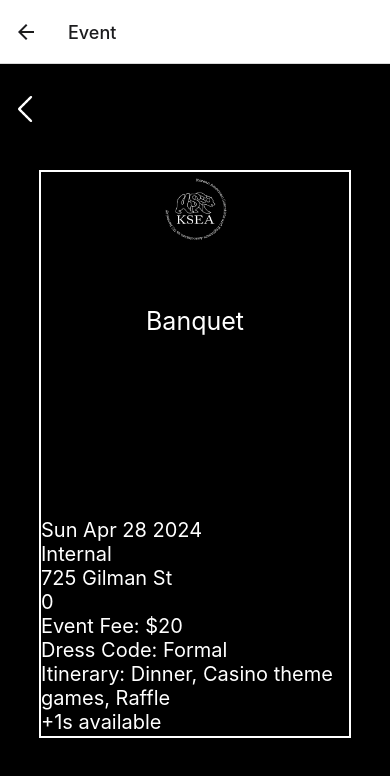
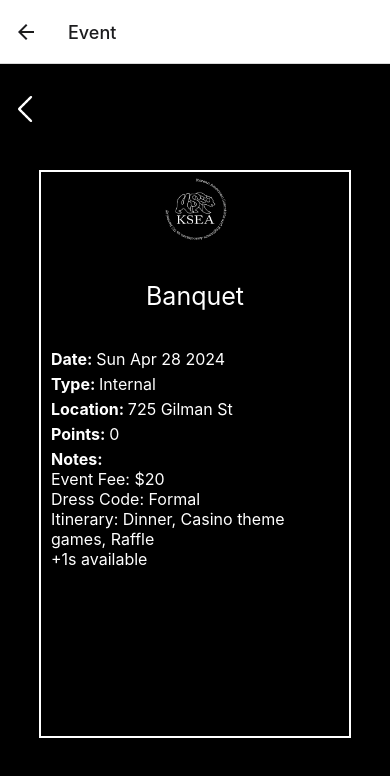
Before and after one commit to namwook0921/KSEA_App, a React Native app: screen /Event in a window 390 px wide. Shown: the top 776 px of the page. Built offline with nearby package versions, Linux system fonts and the light colour scheme.

Commit message:
EventScreen Layout Fix

```diff
--- a/src/screens/EventScreen.js
+++ b/src/screens/EventScreen.js
@@ -38,11 +38,27 @@ const ProfileScreen = ({ navigation }) => {
         </View>
 
         <View style={styles.InfoContainer}>
-          <Text style={styles.InfoText}>{event.date.toDateString()}</Text>
-          <Text style={styles.InfoText}>{event.type}</Text>
-          <Text style={styles.InfoText}>{event.location}</Text>
-          <Text style={styles.InfoText}>{event.points}</Text>
-          <Text style={styles.InfoText}>{event.note}</Text>
+          <Text style={styles.InfoText}>
+            <Text style = {styles.BoldText}>
+              Date: </Text>
+            {event.date.toDateString()}
+          </Text>
+          <Text style={styles.InfoText}>
+            <Text style = {styles.BoldText}>Type: </Text>
+            {event.type}
+          </Text>
+          <Text style={styles.InfoText}>
+            <Text style = {styles.BoldText}>Location: </Text>
+            {event.location}
+          </Text>
+          <Text style={styles.InfoText}>
+            <Text style = {styles.BoldText}>Points: </Text>
+            {event.points}
+          </Text>
+          <Text style={styles.InfoText}>
+            <Text style = {styles.BoldText}>Notes: {'\n'}</Text>
+            {event.note}
+          </Text>
           <Text style={styles.InfoText}>{event.register_link}</Text>
         </View>
       </View>
@@ -73,17 +89,18 @@ const styles = StyleSheet.create({
     height: 30,
   },
   KSEAContainer: {
-    flex: 0.5,
-    marginBottom: 20,
+    flex: 0.3,
+    marginBottom: 10,
     justifyContent: "flex-start",
     alignItems: "stretch",
   },
   MainContainer: {
     width: "80%", // 80% of Screen Width
     aspectRatio: 0.55, // Height & Width Ratio
-    justifyContent: "center",
+    justifyContent: "flex-start",
     alignItems: "center",
     flexDirection: "column",
+    paddingHorizontal: 10,
 
     backgroundColor: "#000",
     borderWidth: 2,
@@ -94,7 +111,7 @@ const styles = StyleSheet.create({
     height: 75,
   },
   TitleContainer: {
-    flex: 1,
+    flex: 0.2,
   },
   TitleText: {
     fontSize: 25,
@@ -103,12 +120,17 @@ const styles = StyleSheet.create({
     color: "white",
   },
   InfoContainer: {
-    flex: 1,
+    width: "100%",
+    marginTop: 10,
   },
   InfoText: {
-    fontSize: 20,
+    fontSize: 16,
     color: "white",
-  }
+    marginBottom: 5,
+  },
+  BoldText: {
+    fontWeight: 'bold',
+  },
 });
 
 export default ProfileScreen;
```
